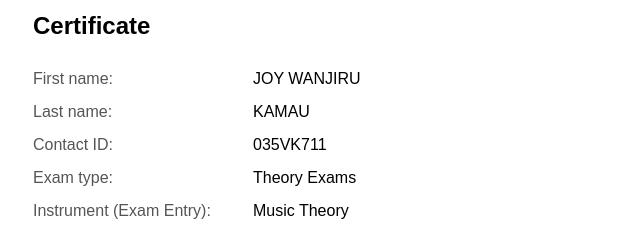
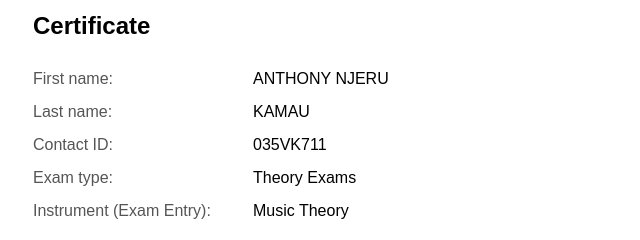
Before and after one commit to COLLINS2003-BOT/certificate-portal, a plain HTML site: page index.html in a window 1280 px wide. Shown: the part 457-697 px from the top of the page, 67-707 px from the left. Drawn offline with Linux system fonts and the light colour scheme.

Commit message:
Update index.html

```diff
--- a/index.html
+++ b/index.html
@@ -178,7 +178,7 @@ h1{
 
         <div class="details">
             <div class="label">First name:</div>
-            <div>JOY WANJIRU</div>
+            <div>ANTHONY NJERU</div>
 
             <div class="label">Last name:</div>
             <div>KAMAU</div>
```
